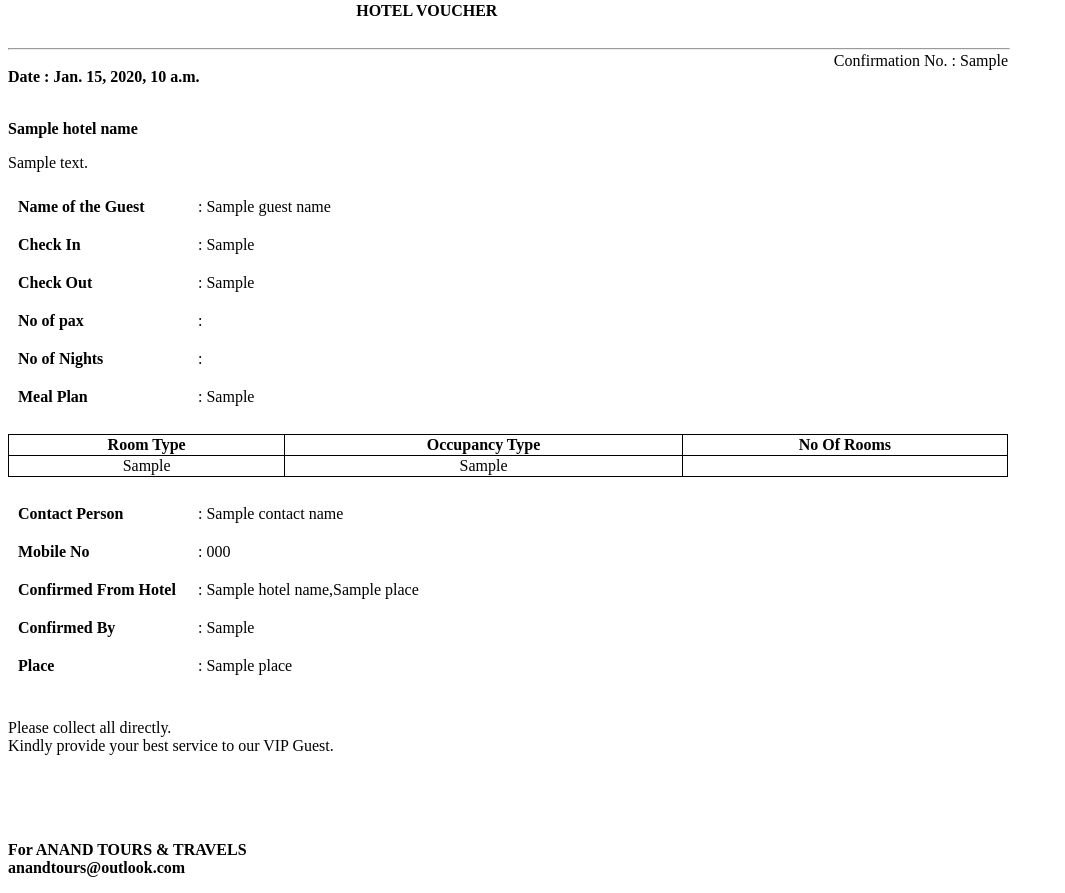
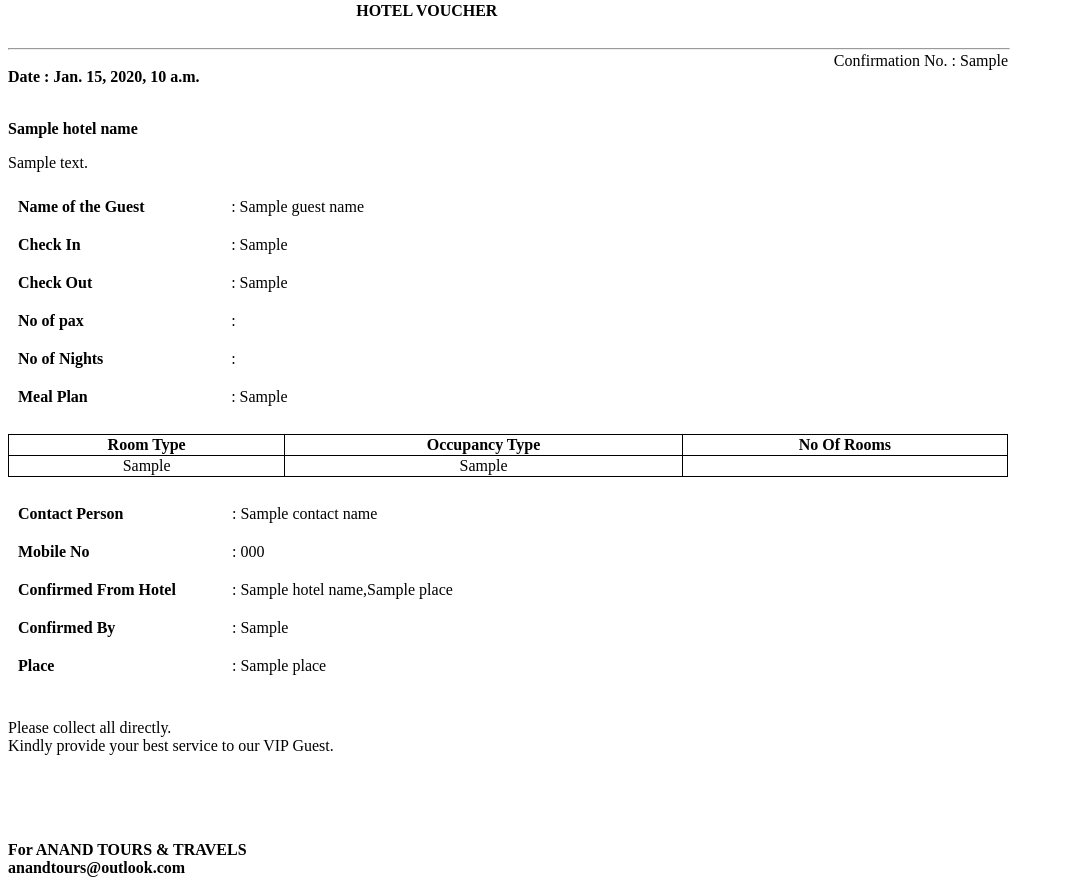
Before and after one commit to beerdotpy/voucher_creation, a Django app: template templates/hotelVoucher.html in a window 1280 px wide. Shown: the part 186-1079 px from the top of the page, without its empty margins (0-1065 px from the left). Run offline with Django 3.2, Linux system fonts and the light colour scheme; the template is opened without the code that fills it: most values are stand-ins (such as "Sample title", 1, 10 or a date in 2020); grey boxes marked "Sample" are stand-in pictures.

Commit message:
BugFixes

```diff
--- a/templates/hotelVoucher.html
+++ b/templates/hotelVoucher.html
@@ -54,27 +54,27 @@
             <p>{{address}}</p>
             <table style="border:0px!important;width:1000px">
                 <tr>
-                    <td style="padding:10px;border:0px!important"><b>Name of the Guest</b></td>
+                    <td style="padding:10px;border:0px!important;width:200px"><b>Name of the Guest</b></td>
                     <td style="padding:10px;border:0px!important;width:800px"> : {{guest_name}}</td>
                 </tr>
                 <tr>
-                    <td style="padding:10px;border:0px!important"><b>Check In</b></td>
+                    <td style="padding:10px;border:0px!important;width:200px"><b>Check In</b></td>
                     <td style="padding:10px;border:0px!important;width:800px">: {{check_in}}</td>
                 </tr>
                 <tr>
-                    <td style="padding:10px;border:0px!important"><b>Check Out </b></td>
+                    <td style="padding:10px;border:0px!important;width:200px"><b>Check Out </b></td>
                     <td style="padding:10px;border:0px!important;width:800px">: {{check_out}}</td>
                 </tr>
                 <tr>
-                    <td style="padding:10px;border:0px!important"><b>No of pax</b></td>
+                    <td style="padding:10px;border:0px!important;width:200px"><b>No of pax</b></td>
                     <td style="padding:10px;border:0px!important;width:800px">: {{no_of_pax}}</td>
                 </tr>
                 <tr>
-                    <td style="padding:10px;border:0px!important"><b>No of Nights</b></td>
+                    <td style="padding:10px;border:0px!important;width:200px"><b>No of Nights</b></td>
                     <td style="padding:10px;border:0px!important;width:800px">: {{no_of_nights}}</td>
                 </tr>
                 <tr>
-                    <td style="padding:10px;border:0px!important"><b>Meal Plan</b></td>
+                    <td style="padding:10px;border:0px!important;width:200px"><b>Meal Plan</b></td>
                     <td style="padding:10px;border:0px!important;width:800px">: {{meal_plan}}</td>
                 </tr>
             </table>
@@ -94,23 +94,23 @@
             <br>
             <table style="border:0px!important;width:1000px">
                 <tr>
-                    <td style="padding:10px;border:0px!important"><b>Contact Person</b> </td>
+                    <td style="padding:10px;border:0px!important;width:200px"><b>Contact Person</b> </td>
                     <td style="padding:10px;border:0px!important;width:800px">: {{contact_name}} </td>
                 </tr>
                 <tr>
-                    <td style="padding:10px;border:0px!important"><b>Mobile No</b></td>
+                    <td style="padding:10px;border:0px!important;width:200px"><b>Mobile No</b></td>
                     <td style="padding:10px;border:0px!important;width:800px">: {{mobile_no}}</td>
                 </tr>
                 <tr>
-                    <td style="padding:10px;border:0px!important"><b>Confirmed From Hotel</b></td>
+                    <td style="padding:10px;border:0px!important;width:200px"><b>Confirmed From Hotel</b></td>
                     <td style="padding:10px;border:0px!important;width:800px">: {{hotel_name}},{{place}}</td>
                 </tr>
                 <tr>
-                    <td style="padding:10px;border:0px!important"><b>Confirmed By</b></td>
+                    <td style="padding:10px;border:0px!important;width:200px"><b>Confirmed By</b></td>
                     <td style="padding:10px;border:0px!important;width:800px">: {{contact_position}}</td>
                 </tr>
                 <tr>
-                    <td style="padding:10px;border:0px!important"><b>Place</b></td>
+                    <td style="padding:10px;border:0px!important;width:200px"><b>Place</b></td>
                     <td style="padding:10px;border:0px!important;width:800px">: {{place}}</td>
                 </tr>
             </table>
```
